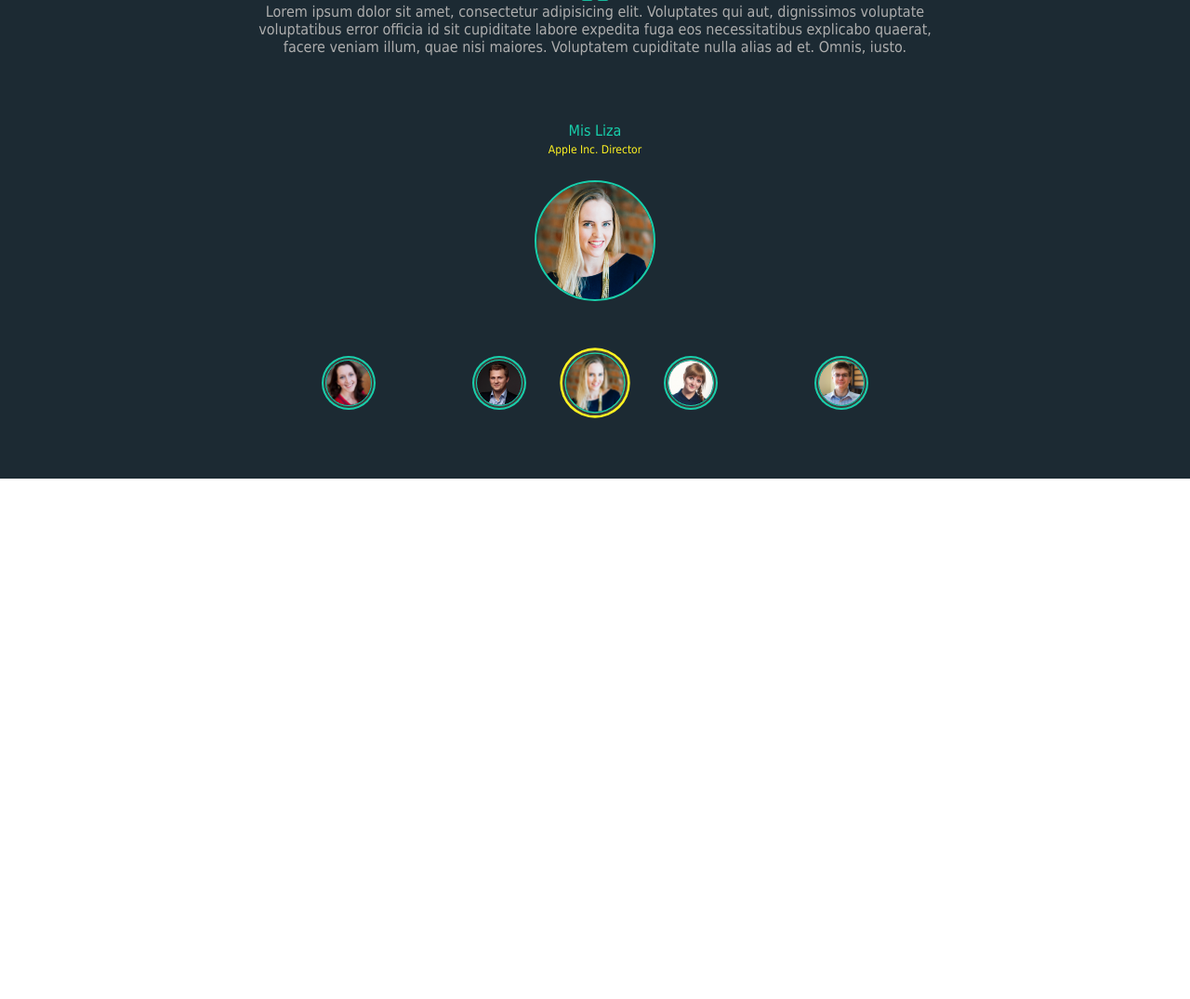
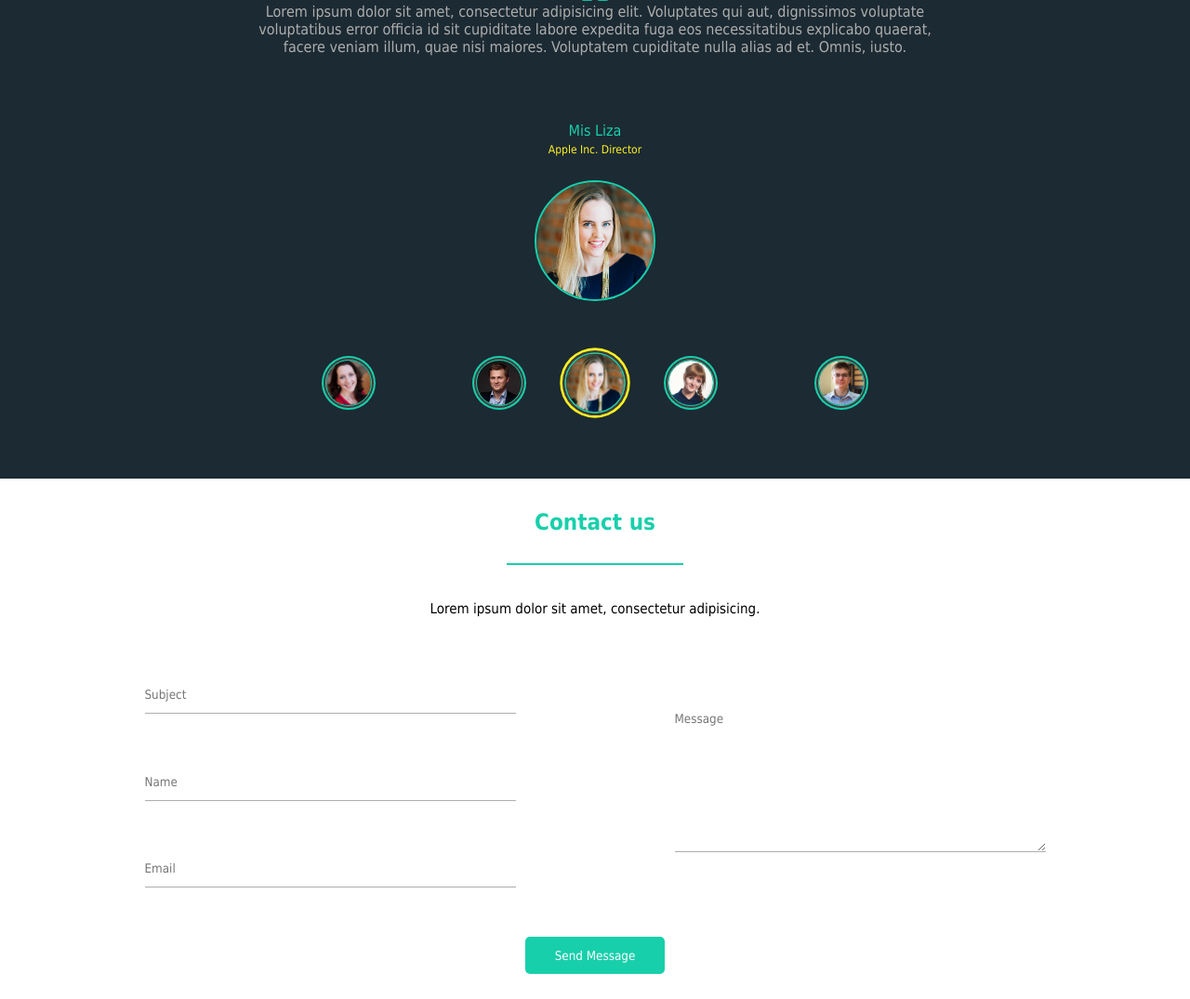
Before and after one commit to BanariVlad/Landing, a plain HTML site: page Scarlet/index.html in a window 1280 px wide. Shown: the part 3489-4564 px from the top of the page at 93% size. Before the commit the page ends 4004 px from the top, so only its background shows below. Drawn offline with Linux system fonts and the light colour scheme.

Commit message:
Contact + Scroll

```diff
--- a/Scarlet/css/main.css
+++ b/Scarlet/css/main.css
@@ -7,6 +7,10 @@
 
 a{
     text-decoration: none;
+}
+
+html{
+    scroll-behavior: smooth;
 }
 
 /*================= Header ==================*/
@@ -718,3 +722,85 @@ h1{
 
 
 /* ===============CONTACT================*/
+
+input, button, textarea{
+    outline: none;
+    border: none;
+}
+
+.contact{
+    grid-template-columns: repeat(6, 1fr);
+    grid-template-rows: repeat(6, 1fr);
+    display: grid;
+    height: 70vh;
+    justify-items: center;
+    align-items: center;
+    padding: 0 70px;
+}
+
+.contact h1{
+    grid-area: 1/3/2/5;
+}
+
+.contact hr{
+    border: 0;
+    height: 2px;
+    width: 50%;
+    grid-area: 1/3/2/5;
+    align-self: flex-end;
+    background: #18CFAB;
+}
+
+.contact article{
+    grid-area: 2/3/3/5;
+    text-align: center;
+    font-size: 15px;
+}
+
+.contact input, .contact textarea{
+    width: 70%;
+    border-bottom: 1px solid #aeaeae;
+    transition: 0.5s;
+}
+
+.contact input{
+    height: 40px;
+}
+
+.contact input:focus{
+
+}
+
+#mail{
+    grid-area: 5/1/6/4;
+}
+
+#name{
+    grid-area: 4/1/5/4;
+}
+
+#subject{
+    grid-area: 3/1/4/4;
+}
+
+
+.contact textarea{
+    grid-area: 3/4/6/7;
+}
+
+.contact button{
+    grid-area: 6/3/7/5;
+    width: 150px;
+    height: 40px;
+    outline: none;
+    border-radius: 5px;
+    color: #fff;
+    border: none;
+    transition: 0.3s;
+    cursor: pointer;
+    background-color: #18CFAB;
+}
+
+.contact button:hover{
+    box-shadow: 0 0 0 2px #fff, 0 0 0 4px #18CFAB;
+}
--- a/Scarlet/index.html
+++ b/Scarlet/index.html
@@ -14,11 +14,11 @@
             <a href="#"><img src="img/logoCrop.png" alt=""></a>
             <nav>
                 <ul>
-                    <li><a href="#">About</a></li>
-                    <li><a href="#">Services</a></li>
-                    <li><a href="#">Items</a></li>
-                    <li><a href="#">Reviews</a></li>
-                    <li><a href="#">Contact</a></li>
+                    <li><a href="#aboutus">About</a></li>
+                    <li><a href="#services">Services</a></li>
+                    <li><a href="#items">Items</a></li>
+                    <li><a href="#reviews">Reviews</a></li>
+                    <li><a href="#contacts">Contact</a></li>
                 </ul>
             </nav>
         </div>
@@ -51,7 +51,7 @@
     <section>
 
 
-        <div class="subheader">
+        <div id="aboutus" class="subheader">
             <h1>About us</h1>
             <p>Lorem ipsum dolor sit amet, consectetur adipisicing elit. Consequuntur accusamus, enim asperiores dignissimos est alias dolore, ipsum quasi voluptatum amet quia vitae accusantium molestiae facere, repudiandae iure sunt fugiat minus.</p>
              </div>
@@ -104,7 +104,7 @@
 
 <!--     =========================SUBHEADEAR====================   -->
 
-   <div class="our_features">
+   <div id="services" class="our_features">
       <h1>We Are The Best</h1>
        <div class="feature_item soft">
            <i class="far fa-window-restore"></i><h2 class="feature__text"> Installing Soft</h2><p>Lorem ipsum dolor sit amet, consectetur adipisicing elit. Molestias quod vero consectetur culpa magnam error delectus laudantium quos veniam voluptas possimus, dolorem deleniti esse neque natus perferendis mollitia. Maiores sint voluptatem facilis unde nostrum obcaecati dolorum nemo sunt, vitae eligendi. Ad numquam qui earum nemo quisquam ducimus? Architecto, voluptate, modi?</p>
@@ -127,7 +127,7 @@
    </div>
 <!-- =========================FEATURES========================= -->
 
-    <div class="item">
+    <div id="items" class="item">
         <h1>Here You Can Find</h1>
         <div class="items_img gadjets"><img src="img/gadjets.png" alt=""><h2>Gadjets</h2></div>
         <div class="items_img smartphones"><img src="img/smartphones.jpg" alt=""><h2>Smartphones</h2></div>
@@ -143,7 +143,7 @@
 
 <!--  ==========================ITEMS===============================  -->
 
-   <div class="reviews">
+   <div id="reviews" class="reviews">
     <h1>What People Say About <span>Scarlet</span></h1>
 
        <i class="fas fa-quote-left"></i>
@@ -186,6 +186,20 @@
 
 <!--  =========REVIEWS=========  -->
 
+    <div id="contacts" class="contact">
+
+       <h1>Contact us</h1>
+       <hr>
+       <article>Lorem ipsum dolor sit amet, consectetur adipisicing.</article>
+       <input id="mail" type="text" placeholder="Email">
+       <input id="name" type="text" placeholder="Name">
+       <input id="subject" type="text" placeholder="Subject">
+       <textarea name="Message" id="" cols="30" rows="10" placeholder="Message"></textarea>
+       <button>Send Message</button>
+
+
+    </div>
+
     </section>
 </body>
 </html>
```
